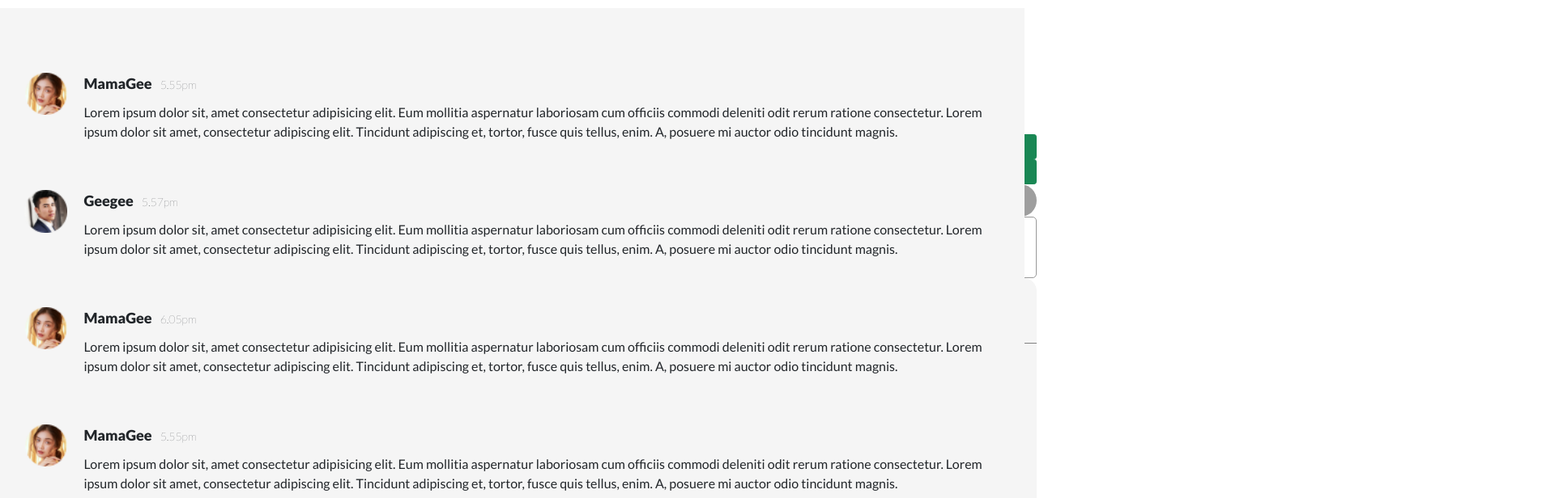
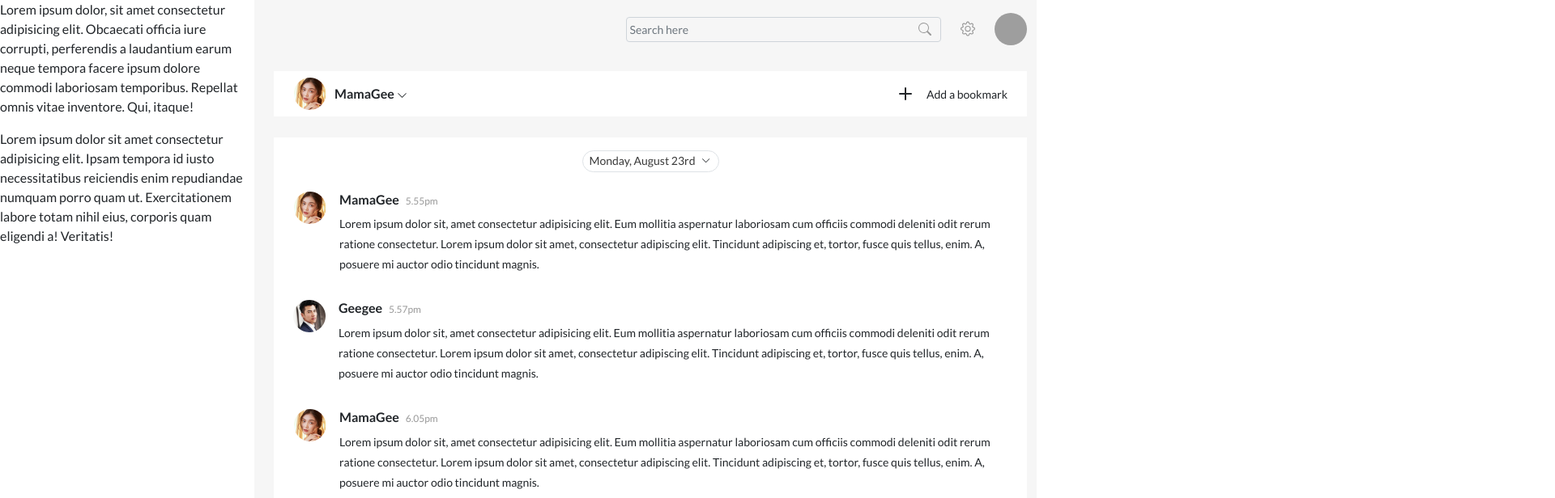
Before and after one commit to Sam-kayode/zuri_dm_revamp, a Vue app: page / in a window 1280 px wide. Shown: the top 616 px of the page at 81% size, 1920 px wide, since content can reach past the window. Built offline with nearby package versions, Linux system fonts and the light colour scheme; grey boxes are pictures that could not be loaded.

Commit message:
DM Thread 1

```diff
--- a/src/App.vue
+++ b/src/App.vue
@@ -30,4 +30,23 @@ li {
 a {
     text-decoration: none;
 }
+
+div,
+main,
+article,
+section,
+header,
+nav,
+footer,
+aside {
+    display: block;
+}
+
+img {
+    vertical-align: middle;
+}
+
+#app {
+    overflow: hidden;
+}
 </style>
--- /dev/null
+++ b/src/components/dmPluginContents.vue
@@ -0,0 +1,26 @@
+<template>
+    <div class="all-dm-messages py-3 px-4">
+        <ThreadCalendar />
+        <DmMessageThread />
+    </div>
+</template>
+
+<script>
+import DmMessageThread from '../components/messageThread.vue';
+import ThreadCalendar from '../components/threadCalendar.vue';
+
+export default {
+    name: 'DmPluginContents',
+    components: {
+        DmMessageThread,
+        ThreadCalendar,
+    },
+};
+</script>
+
+<style scoped>
+.all-dm-messages {
+    background: #fff;
+    margin-bottom: 24px;
+}
+</style>
--- /dev/null
+++ b/src/components/dmProfileHeader.vue
@@ -0,0 +1,51 @@
+<template>
+    <div class="dm-profile-header">
+        <div class="dm-profile-header-content">
+            <div
+                class="avatar-username px-4 py-2 d-flex flex-row justify-content-between align-items-center"
+            >
+                <div class="profile-avatar d-flex flex-flow align-items-center">
+                    <img src="../assets/Ellipse 21.png" alt="avatar" />
+                    <h6>
+                        <span class="username">MamaGee</span
+                        ><b-icon icon="chevron-down"></b-icon>
+                    </h6>
+                </div>
+                <div class="add-bookmark d-flex flex-flow align-items-center">
+                    <b-icon icon="plus" font-scale="2" />
+                    <p>Add a bookmark</p>
+                </div>
+            </div>
+        </div>
+    </div>
+</template>
+
+<script>
+export default {
+    name: 'DmProfileHeader',
+};
+</script>
+
+<style scoped>
+.dm-profile-header {
+    background: #fff;
+}
+
+.profile-avatar h6 {
+    margin-bottom: 0;
+    padding-left: 10px;
+    font-weight: 600;
+    font-size: 16px;
+}
+
+.profile-avatar h6 .bi-chevron-down {
+    vertical-align: middle;
+    padding-left: 3px;
+}
+
+.add-bookmark p {
+    margin-bottom: 0;
+    padding-left: 10px;
+    font-size: 14px;
+}
+</style>
--- a/src/components/messageThread.vue
+++ b/src/components/messageThread.vue
@@ -1,13 +1,15 @@
 <template>
-    <div class="thread">
+    <div class="message-thread mt-4">
         <div class="msgBody">
-            <div class="messages currentMessage">
-                <img src="../assets/Ellipse 21.png" alt="User Image" />
-                <div class="userText">
-                    <p>
+            <div class="conversation-threads d-flex flex-row">
+                <div class="userProfile-avatar">
+                    <img src="../assets/Ellipse 21.png" alt="User Image" />
+                </div>
+                <div class="usertext-messages">
+                    <h5 class="pb-2">
                         <span class="userName">MamaGee</span>
                         <span class="msgTime">5.55pm</span>
-                    </p>
+                    </h5>
                     <p class="text">
                         Lorem ipsum dolor sit, amet consectetur adipisicing
                         elit. Eum mollitia aspernatur laboriosam cum officiis
@@ -19,13 +21,15 @@
                 </div>
             </div>
 
-            <div class="messages currentMessage">
-                <img src="../assets/Ellipse 24.png" alt="User Image" />
-                <div class="userText">
-                    <p>
+            <div class="conversation-threads d-flex flex-row">
+                <div class="userProfile-avatar">
+                    <img src="../assets/Ellipse 24.png" alt="User Image" />
+                </div>
+                <div class="usertext-messages">
+                    <h5 class="pb-2">
                         <span class="userName">Geegee</span>
                         <span class="msgTime">5.57pm</span>
-                    </p>
+                    </h5>
                     <p class="text">
                         Lorem ipsum dolor sit, amet consectetur adipisicing
                         elit. Eum mollitia aspernatur laboriosam cum officiis
@@ -37,13 +41,15 @@
                 </div>
             </div>
 
-            <div class="messages currentMessage">
-                <img src="../assets/Ellipse 21.png" alt="User Image" />
-                <div class="userText">
-                    <p>
+            <div class="conversation-threads d-flex flex-row">
+                <div class="userProfile-avatar">
+                    <img src="../assets/Ellipse 21.png" alt="User Image" />
+                </div>
+                <div class="usertext-messages">
+                    <h5 class="pb-2">
                         <span class="userName">MamaGee</span>
                         <span class="msgTime">6.05pm</span>
-                    </p>
+                    </h5>
                     <p class="text">
                         Lorem ipsum dolor sit, amet consectetur adipisicing
                         elit. Eum mollitia aspernatur laboriosam cum officiis
@@ -55,13 +61,15 @@
                 </div>
             </div>
 
-            <div class="messages newMessage">
-                <img src="../assets/Ellipse 21.png" alt="User Image" />
-                <div class="userText">
-                    <p>
+            <div class="conversation-threads d-flex flex-row">
+                <div class="userProfile-avatar">
+                    <img src="../assets/Ellipse 21.png" alt="User Image" />
+                </div>
+                <div class="usertext-messages">
+                    <h5 class="pb-2">
                         <span class="userName">MamaGee</span>
                         <span class="msgTime">5.55pm</span>
-                    </p>
+                    </h5>
                     <p class="text">
                         Lorem ipsum dolor sit, amet consectetur adipisicing
                         elit. Eum mollitia aspernatur laboriosam cum officiis
@@ -73,13 +81,15 @@
                 </div>
             </div>
 
-            <div class="messages newMessages">
-                <img src="../assets/Ellipse 24.png" alt="User Image" />
-                <div class="userText">
-                    <p>
+            <div class="conversation-threads d-flex flex-row">
+                <div class="userProfile-avatar">
+                    <img src="../assets/Ellipse 24.png" alt="User Image" />
+                </div>
+                <div class="usertext-messages">
+                    <h5 class="pb-2">
                         <span class="userName">GeeGee</span>
                         <span class="msgTime">5.57pm</span>
-                    </p>
+                    </h5>
                     <p class="text">
                         Lorem ipsum dolor sit, amet consectetur adipisicing
                         elit. Eum mollitia aspernatur laboriosam cum officiis
@@ -97,64 +107,41 @@
 <script>
 export default {
     name: 'DmMesssageThread',
-    data() {
-        return {
-            width: window.innerWidth,
-        };
-    },
 };
 </script>
 
 <style scoped>
-.thread {
-    text-align: left;
-    border: thin solid none;
-    position: absolute;
-    top: 10px;
-    right: 15px;
-    margin: 0px;
-    font-size: 16px;
-    padding: 0px;
-    box-sizing: border-box;
-    background-color: whitesmoke;
+.conversation-threads {
+    margin-bottom: 32px;
 }
 
-.msgBody {
-    padding-top: 50px;
-}
-.messages {
-    display: flex;
-    align-items: flex-start;
-    justify-content: space-between;
-    padding: 20px 30px;
-}
-.messages img {
-    width: 100px;
-    margin-right: 10px;
-    margin-top: 10px;
-}
-.userText {
-    margin-left: 10px;
-    text-align: left;
-    line-height: 1.5;
-}
-.userText p {
-    margin: 10px 0px;
-}
-.userName {
-    font-weight: 900;
-    font-size: 18px;
-}
-.msgTime {
-    margin-left: 10px;
-    font-weight: 150;
-    font-size: 14px;
+.userProfile-avatar {
+    padding-right: 16px;
 }
 
-.thread input {
-    margin: 0px 15px;
+.userProfile-avatar img {
+    vertical-align: middle;
 }
-.thread > p {
-    display: inline-block;
+
+.usertext-messages {
+    font-size: 14px;
+    line-height: 1.8;
+}
+
+.usertext-messages h5 {
+    margin-bottom: 0;
+    font-size: 16px;
+    font-weight: 600;
+}
+
+.usertext-messages span.msgTime {
+    padding-left: 8px;
+    font-size: 12px;
+    color: #999999;
+    font-weight: 400;
+}
+
+.usertext-messages p {
+    margin-bottom: 0;
 }
 </style>
--- a/src/components/searchBar.vue
+++ b/src/components/searchBar.vue
@@ -57,6 +57,7 @@ export default {
     height: 3.35px;
     padding: 0.25em;
     border-radius: 4px;
+    background: transparent;
 }
 
 .profile-img {
--- /dev/null
+++ b/src/components/threadCalendar.vue
@@ -0,0 +1,124 @@
+<template>
+    <div class="thread-calendar text-center">
+        <div
+            class="d-flex justify-content-between align-items-center  border border-gray-200 rounded-pill px-2 justify-content-center wrapper"
+        >
+            <p class="date-text">{{ message }}</p>
+            <b-button
+                variant="white"
+                class="btn-outline-disabled"
+                @click="toggle"
+            >
+                <b-icon-chevron-down class="b-icon"></b-icon-chevron-down>
+            </b-button>
+        </div>
+        <div
+            class="row p-0 border border-gray-200 rounded days-dropdown list-wrapper"
+            v-if="show"
+        >
+            <ul ps-0 p0 m-0>
+                <span class="px-3">jump to...</span>
+                <li
+                    class="my-2 px-3 btn-outline-primary"
+                    v-for="day in days"
+                    :key="day.id"
+                >
+                    {{ day.day }}
+                </li>
+                <hr />
+                <li class="my-2 px-3 ">jump to a specific date</li>
+            </ul>
+        </div>
+    </div>
+</template>
+
+<script>
+export default {
+    name: 'ThreadCalendar',
+    data() {
+        return {
+            message: 'Monday, August 23rd',
+            show: false,
+            days: [
+                { id: 0, day: 'Today' },
+                { id: 1, day: 'Last week' },
+                { id: 2, day: 'Last month' },
+                { id: 3, day: 'The very beginning' },
+            ],
+        };
+    },
+    methods: {
+        toggle: function() {
+            return (this.show = !this.show);
+        },
+    },
+};
+</script>
+
+<style scoped>
+.thread-calendar {
+    position: relative;
+    margin: 0 auto;
+    width: 169px;
+}
+
+p.date-text {
+    margin-bottom: 0 !important;
+    font-size: 14px;
+    font-weight: 500;
+    line-height: 1.75;
+    color: #3a3a3a;
+}
+
+.b-icon:hover {
+    outline: none;
+    user-select: none;
+}
+
+.b-icon {
+    user-select: none;
+    outline: none;
+    outline-color: transparent;
+    font-weight: 600;
+}
+.b-icon:focus {
+    user-select: none;
+    outline: none;
+    outline-color: transparent;
+}
+
+.btn {
+    font-size: 9px;
+    padding: 0 !important;
+}
+
+.btn:focus {
+    outline: none;
+    outline-color: transparent;
+}
+
+span {
+    font-size: 15px;
+    color: gray;
+}
+.days-dropdown {
+    box-shadow: 0px 8px 30px 1px rgba(0, 0, 0, 0.1);
+}
+
+.list-wrapper {
+    position: absolute;
+    top: 105%;
+    left: 6.5%;
+    width: 275px;
+    background: #ffffff;
+}
+
+ul {
+    padding: 0;
+    text-align: start;
+}
+
+li {
+    color: black;
+}
+</style>
--- a/src/components/threadCalender.vue
+++ /dev/null
@@ -1,111 +0,0 @@
-<template>
-  <div>
-    <div class="container">
-      <div class="d-flex justify-content-between align-items-center  border border-gray-200 rounded-pill px-2 justify-content-center wrapper">
-        <p class="date-text">{{message}}</p>
-        <b-button variant="white" class="btn-outline-disabled" @click="toggle">
-          <b-icon-chevron-down class="b-icon"></b-icon-chevron-down>
-        </b-button>
-      </div>
-      <div class="row p-0 border border-gray-200 rounded days-dropdown list-wrapper" v-if="show">
-        <ul ps-0 p0 m-0>
-          <span class="px-3">jump to...</span>
-          <li class="my-2 px-3 btn-outline-primary" v-for="day in days" :key="day.id">{{day.day}}</li>
-          <hr />
-          <li class="my-2 px-3 ">jump to a specific date</li>
-        </ul>
-      </div>
-    </div>
-  </div>
-</template>
-
-<script>
-
-export default {
-  name: 'ThreadCalender',
-  data(){
-    return {
-      message: 'Monday, August 23rd',
-      show: false,
-      days:[
-        {id: 0, day: 'Today'},
-        {id: 1, day: 'Last week'},
-        {id: 2, day: 'Last month'},
-        {id: 3, day: 'The very beginning'},
-      ]
-    }
-  },
-  methods:{
-    toggle: function(){
-      return this.show = !this.show;
-    }
-  }
-}
-</script>
-
-<style scoped>
-  .wrapper{
-    max-width: 169px;
-  }
-
-  p.date-text {
-    margin-bottom: 0 !important;
-    font-size: 14px;
-    font-weight: 500;
-    line-height: 1.75;
-    color: #3a3a3a;
-
-  }
-
-  .b-icon:hover {
-    outline: none;
-    user-select: none;
-  }
-
-  .b-icon{
-    user-select: none;
-    outline: none;
-    outline-color: transparent;
-    font-weight: 600;
-}
-  .b-icon:focus{
-    user-select: none;
-      outline: none;
-    outline-color: transparent;
-  }
-
-  .btn{
-      font-size: 9px;
-      padding: 0 !important;
-  }
-
-  .btn:focus{
-      outline: none;
-      outline-color: transparent;
-  }
-
-  span{
-    font-size: 15px;
-    color: gray;
-  }
-  .days-dropdown{
-      box-shadow: 0px 8px 30px 1px rgba(0, 0, 0, 0.1);
-  }
-
-  .list-wrapper{
-    position: absolute;
-    top: 4%;
-    left: 6.5%;
-    width: 226px;
-    background: #ffffff;
-  }
-
-  ul{
-      padding: 0;
-      text-align: start;
-    }
-
-  li{
-    color: black;
-  }
-</style>
--- a/src/views/About.vue
+++ b/src/views/About.vue
@@ -1,6 +1,28 @@
 <template>
     <div class="about">
-        <h1>This is an about page</h1>
+        <div
+            class="thread-message-hover-state d-flex flex-row justify-content-between"
+        >
+            <div class="thread-message-emojis">
+                <b-icon icon="emoji-smile" />
+            </div>
+            <div class="reply-thread-message">
+                <b-icon icon="chat-text" />
+            </div>
+            <div class="share-thread-message">
+                <b-icon icon="share" />
+            </div>
+            <div class="bookmark-thread-message">
+                <b-icon icon="bookmark" />
+            </div>
+            <div class="more-message-action">
+                <b-iconstack>
+                    <b-icon stacked icon="dot" shift-h="3" shift-v="3" />
+                    <b-icon stacked icon="dot" shift-h="3" shift-v="3" />
+                    <b-icon stacked icon="dot" shift-h="3" shift-v="3" />
+                </b-iconstack>
+            </div>
+        </div>
     </div>
 </template>
 
@@ -8,4 +30,24 @@
 export default {};
 </script>
 
-<style></style>
+<style scoped>
+.about {
+    background: chartreuse;
+}
+
+.thread-message-hover-state {
+    background: #fff;
+    border: 1px solid #ccc;
+    width: 200px;
+    height: auto;
+    padding: 1.5px;
+}
+
+.thread-message-emojis {
+    background: blueviolet;
+}
+
+.reply-thread-message {
+    background: limegreen;
+}
+</style>
--- a/src/views/Home.vue
+++ b/src/views/Home.vue
@@ -1,55 +1,92 @@
 <template>
-    <div class="home d-flex flex-column">
-        <MessageInput />
-        <ThreadReplySidebar />
-        <ThreadCalender />
+    <div class="home">
+        <b-row class="all-contents">
+            <b-col cols="3" class="zurichat-sidebar">
+                <div class="hedaer-contents">
+                    <p>
+                        Lorem ipsum dolor, sit amet consectetur adipisicing
+                        elit. Obcaecati officia iure corrupti, perferendis a
+                        laudantium earum neque tempora facere ipsum dolore
+                        commodi laboriosam temporibus. Repellat omnis vitae
+                        inventore. Qui, itaque!
+                    </p>
+                    <p>
+                        Lorem ipsum dolor sit amet consectetur adipisicing elit.
+                        Ipsam tempora id iusto necessitatibus reiciendis enim
+                        repudiandae numquam porro quam ut. Exercitationem labore
+                        totam nihil eius, corporis quam eligendi a! Veritatis!
+                    </p>
+                </div>
+            </b-col>
+            <b-col cols="9" class="zurichat-contents-plugin main px-4">
+                <header>
+                    <div class="searchform-settings-profile py-3">
+                        <SearchBar />
+                    </div>
+                </header>
+                <div class="user-profile-header">
+                    <DmProfileHeader />
+                </div>
 
-        <b-button
-            class="button"
-            v-b-toggle.sidebar
-            variant="success"
-            size="sm"
-            pb="2"
-        >
-            <b-icon icon="reply" aria-hidden="true"></b-icon>
-        </b-button>
-        <b-button class="button" variant="success" size="sm" pb="2">
-            <img alt="button-send" src="../assets/Shape-send.png" />
-            <b-icon icon="chevron-down" aria-hidden="true"></b-icon>
-        </b-button>
-        <ScheduleMessageModal />
-        <SearchBar />
-        <InputBox />
-        <DmThreadActions />
-        <ThreeDots />
-        <DmMessageThread />
+                <div class="dm-plugin-contents">
+                    <DmPluginContents />
+                </div>
+            </b-col>
+        </b-row>
     </div>
 </template>
 
 <script>
 // @ is an alias to /src
-import ThreadCalender from '@/components/threadCalender.vue';
-import ScheduleMessageModal from '@/components/scheduleMessageModal.vue';
-import ThreadReplySidebar from '@/components/threadReplySidebar.vue';
-import MessageInput from '@/components/messageInput.vue';
 import SearchBar from '@/components/searchBar.vue';
-import InputBox from '@/components/inputBox.vue';
-import DmThreadActions from '@/components/dmThreadActions.vue';
-import ThreeDots from '@/components/ThreeDots.vue';
-import DmMessageThread from '@/components/messageThread.vue';
+import DmProfileHeader from '@/components/dmProfileHeader.vue';
+import DmPluginContents from '@/components/dmPluginContents.vue';
 
 export default {
     name: 'Home',
     components: {
-        ThreadCalender,
-        ScheduleMessageModal,
-        ThreadReplySidebar,
-        MessageInput,
         SearchBar,
-        InputBox,
-        DmThreadActions,
-        ThreeDots,
-        DmMessageThread,
+        DmProfileHeader,
+        DmPluginContents,
     },
 };
 </script>
+
+<style scoped>
+.hone .all-contents {
+    position: relative;
+    width: 100%;
+}
+
+.zurichat-sidebar {
+    background: #fff;
+    overflow-x: hidden;
+}
+
+.zurichat-contents-plugin {
+    position: relative;
+    background: #f6f6f6;
+}
+
+.user-profile-header {
+    margin: 16px 0 26px;
+}
+
+dm-plugin-contents {
+    position: relative;
+}
+
+@media screen and (min-width: 100px) and (max-width: 767px) {
+    .all-contents .zurichat-sidebar {
+        position: sticky;
+        top: 0;
+        left: 0;
+        width: 100%;
+        overflow: auto;
+    }
+
+    .all-contents .zurichat-contents-plugin {
+        width: 100%;
+    }
+}
+</style>
```
